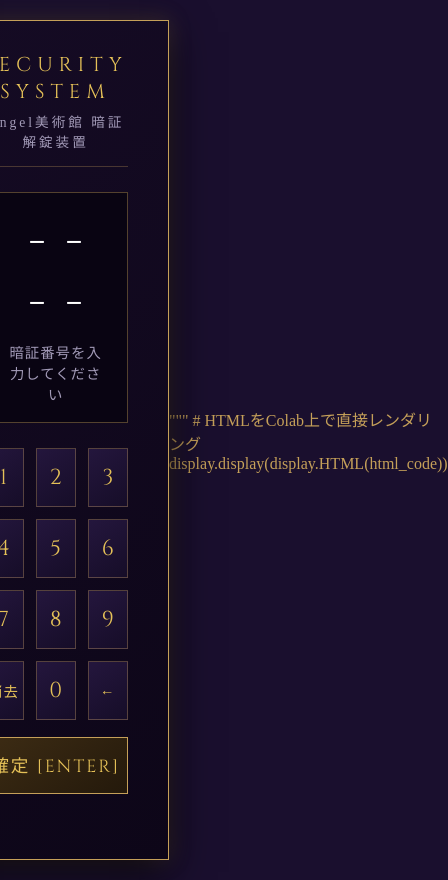
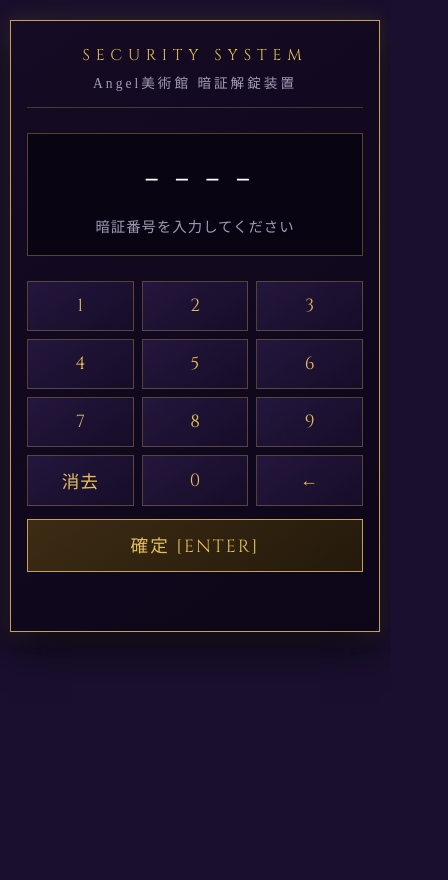
Before and after one commit to sobotto/School-festival-for, a plain HTML site: page Index.html in a window 390 px wide. Shown: the whole page, 448 px wide, since content can reach past the window. After the commit the page ends 844 px from the top, so only its background shows below. Drawn offline with Linux system fonts and the light colour scheme.

Commit message:
Fix responsive layout and remove Colab-only code

```diff
--- a/Index.html
+++ b/Index.html
@@ -2,6 +2,7 @@
 <html lang="ja">
 <head>
     <meta charset="UTF-8">
+    <meta name="viewport" content="width=device-width, initial-scale=1.0">
     <style>
         @import url('https://fonts.googleapis.com/css2?family=Cinzel:wght@400;600;700&family=Noto+Serif+JP:wght@300;400;600&display=swap');
 
@@ -19,15 +20,18 @@
             font-family: 'Noto Serif JP', serif;
             display: flex;
             justify-content: center;
-            align-items: center;
+            align-items: flex-start;
             min-height: 100vh;
+            min-height: 100dvh;
             padding: 20px;
+            overflow-x: hidden;
         }
 
         /* 横長・美術館スタイルのパネル */
         .museum-container {
             width: 100%;
             max-width: 680px;
+            margin: 20px auto;
             background: linear-gradient(145deg, #150b24, #0d0618);
             border: 1px solid #c5a059;
             box-shadow: 0 12px 40px rgba(0, 0, 0, 0.8), 0 0 20px rgba(197, 160, 89, 0.25);
@@ -44,10 +48,11 @@
 
         .museum-title {
             font-family: 'Cinzel', serif;
-            font-size: 1.25rem;
-            letter-spacing: 6px;
+            font-size: clamp(0.9rem, 4vw, 1.25rem);
+            letter-spacing: clamp(2px, 1.5vw, 6px);
             color: #e5c158;
             text-transform: uppercase;
+            white-space: nowrap;
         }
 
         .museum-subtitle {
@@ -67,8 +72,8 @@
 
         .password-display {
             font-family: 'Cinzel', monospace;
-            font-size: 2.8rem;
-            letter-spacing: 20px;
+            font-size: clamp(1.8rem, 10vw, 2.8rem);
+            letter-spacing: clamp(8px, 4vw, 20px);
             color: #ffffff;
             min-height: 55px;
             display: flex;
@@ -157,6 +162,26 @@
             0%, 100% { transform: translateX(0); }
             20%, 60% { transform: translateX(-8px); }
             40%, 80% { transform: translateX(8px); }
+        }
+
+        @media (max-width: 480px) {
+            body {
+                padding: 10px;
+            }
+
+            .museum-container {
+                margin: 10px auto;
+                padding: 24px 16px;
+            }
+
+            .keypad {
+                gap: 8px;
+            }
+
+            .btn {
+                font-size: 1.1rem;
+                padding: 12px 0;
+            }
         }
     </style>
 </head>
@@ -346,7 +371,3 @@
 
 </body>
 </html>
-"""
-
-# HTMLをColab上で直接レンダリング
-display.display(display.HTML(html_code))
```
